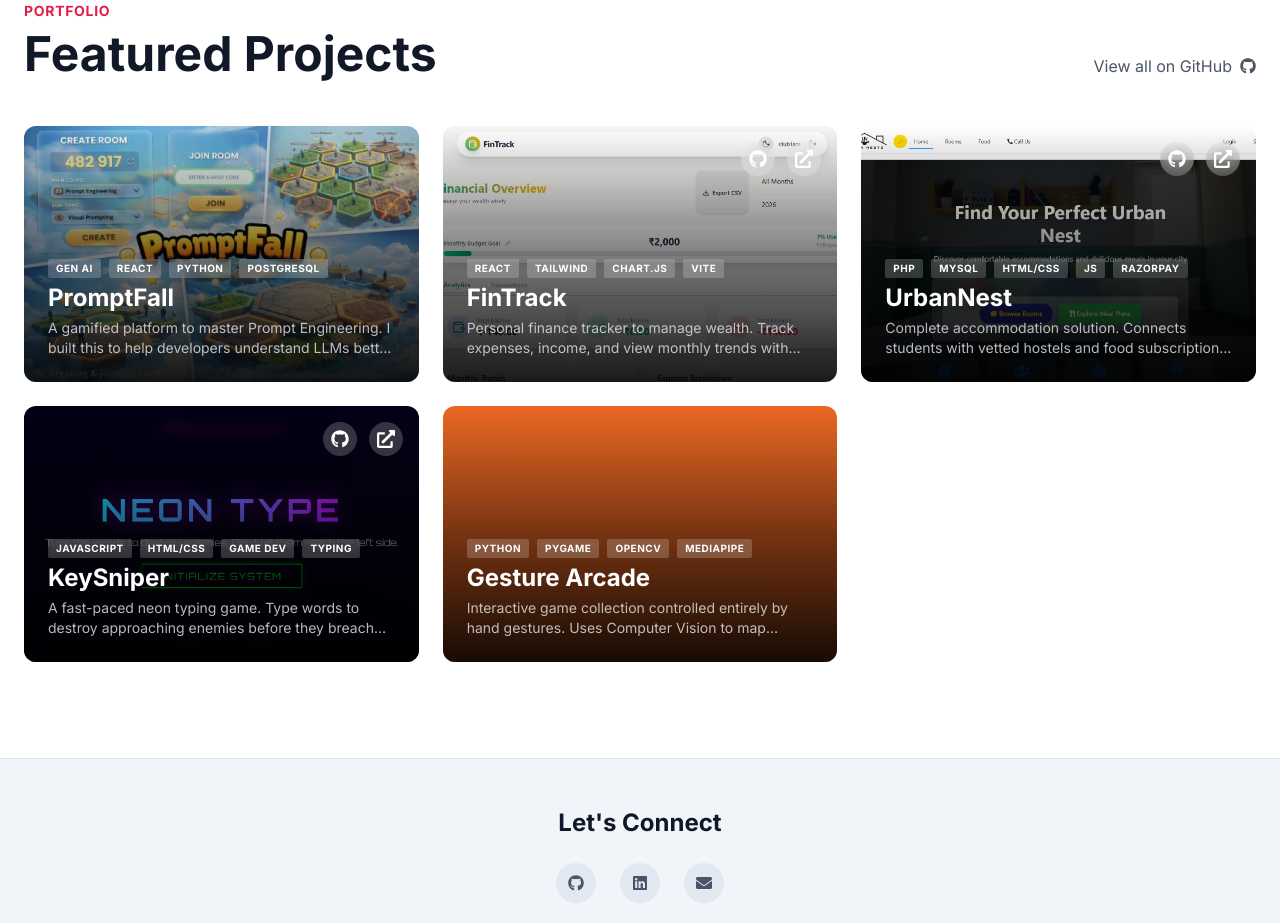
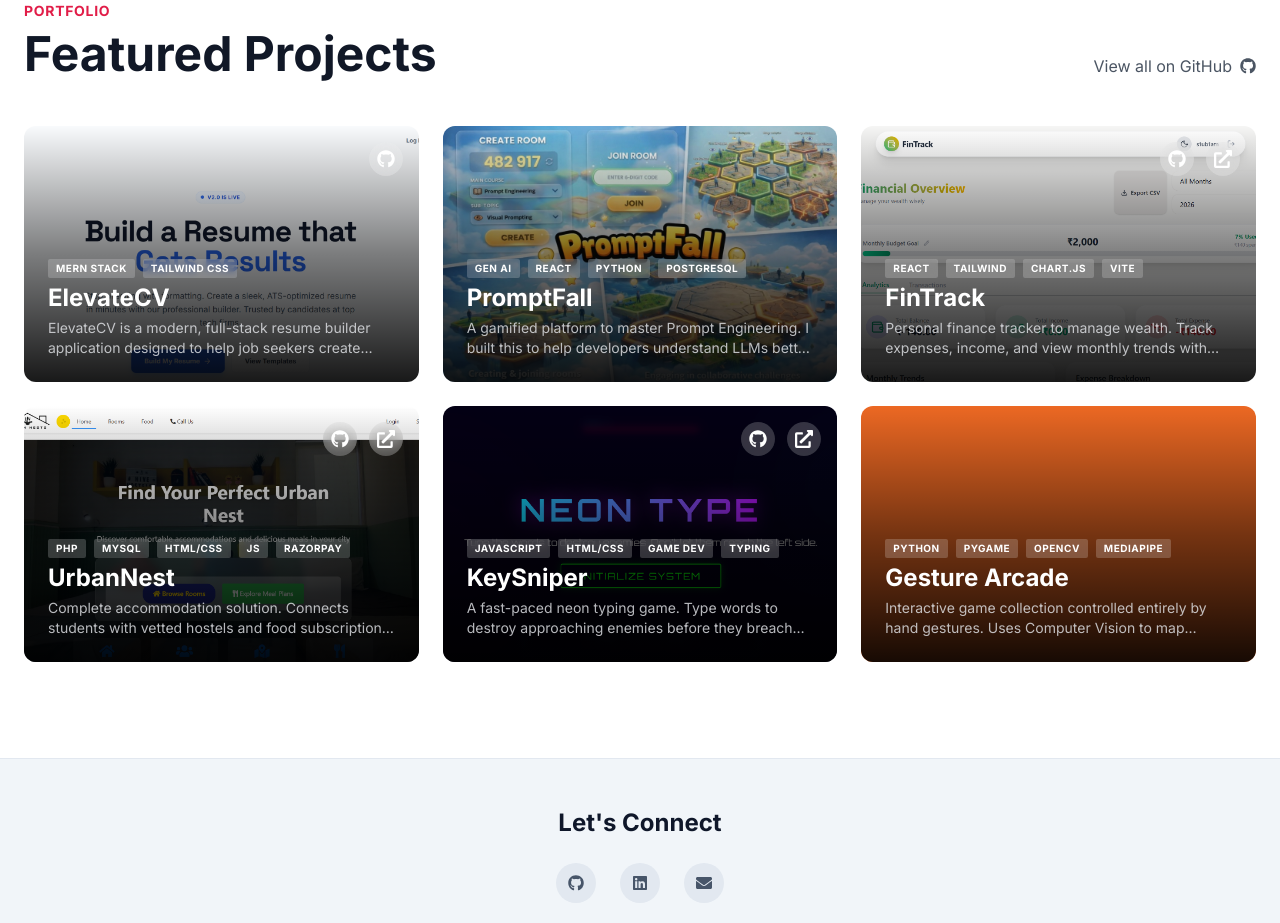
Before and after one commit to s1ub1am/portfolio, a React (Vite) app: page / in a window 1280 px wide. Shown: the part 3240-4163 px from the top of the page. Built offline with nearby package versions, Linux system fonts and the light colour scheme.

Commit message:
Update Projects component and assets

```diff
--- a/src/components/Projects.jsx
+++ b/src/components/Projects.jsx
@@ -5,8 +5,18 @@ import urbannestImg from '../assets/urbannest.png';
 import promptfallImg from '../assets/promptfall.jpg';
 import keysniperImg from '../assets/keysniper.png';
 import fintrackImg from '../assets/fintrack.png';
+import elevatecvImg from '../assets/elevatecv.png';
+
 
 const projects = [
+    {
+        title: "ElevateCV",
+        desc: "ElevateCV is a modern, full-stack resume builder application designed to help job seekers create ATS-optimized, professional resumes in minutes.",
+        tags: ["MERN Stack","Tailwind CSS"],
+        github: "https://github.com/s1ub1am/ElevateCV.git", // Assumed based on pattern and user provided live link
+        color: "bg-green-500",
+        image: elevatecvImg
+    },
     {
         title: "PromptFall",
         desc: "A gamified platform to master Prompt Engineering. I built this to help developers understand LLMs better through interactive challenges.",
```
Also changed, not shown: src/assets/elevatecv.png (added), 1 other file (tests, documents, lock files or other folders).
